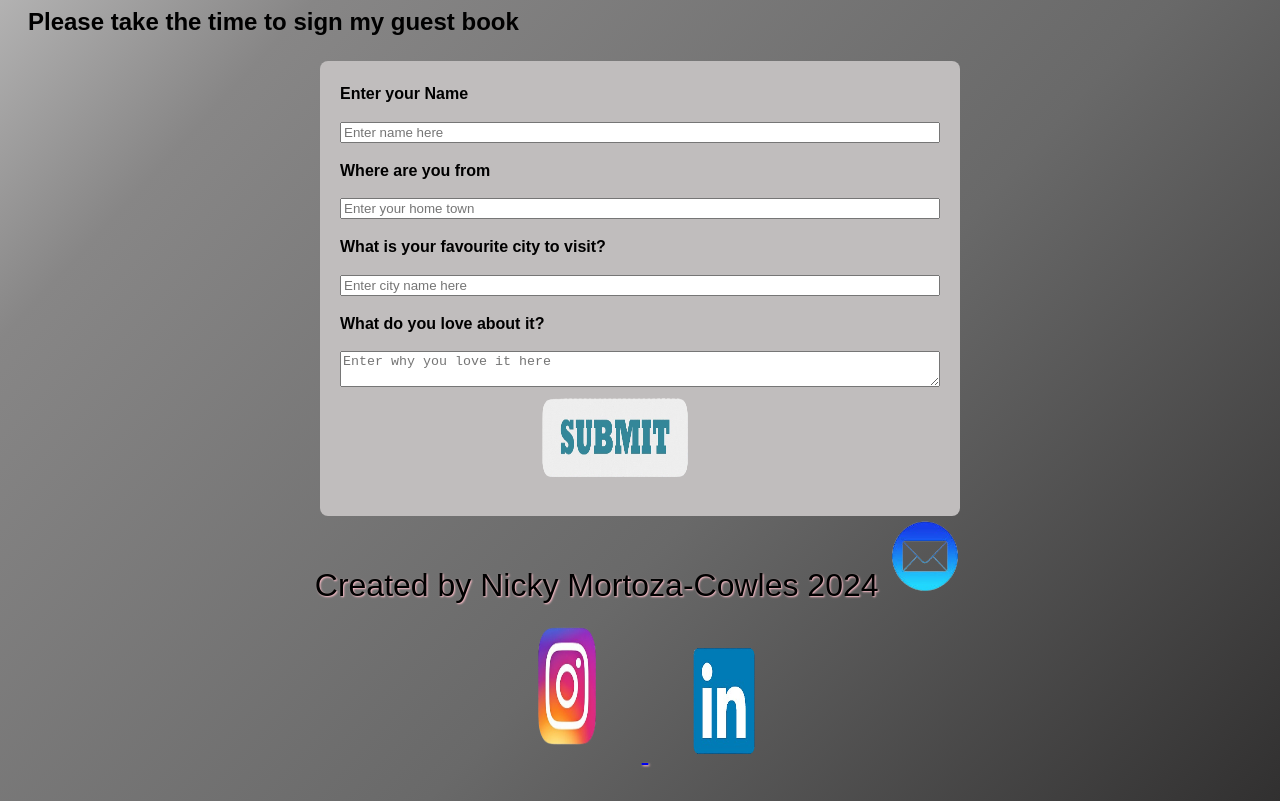
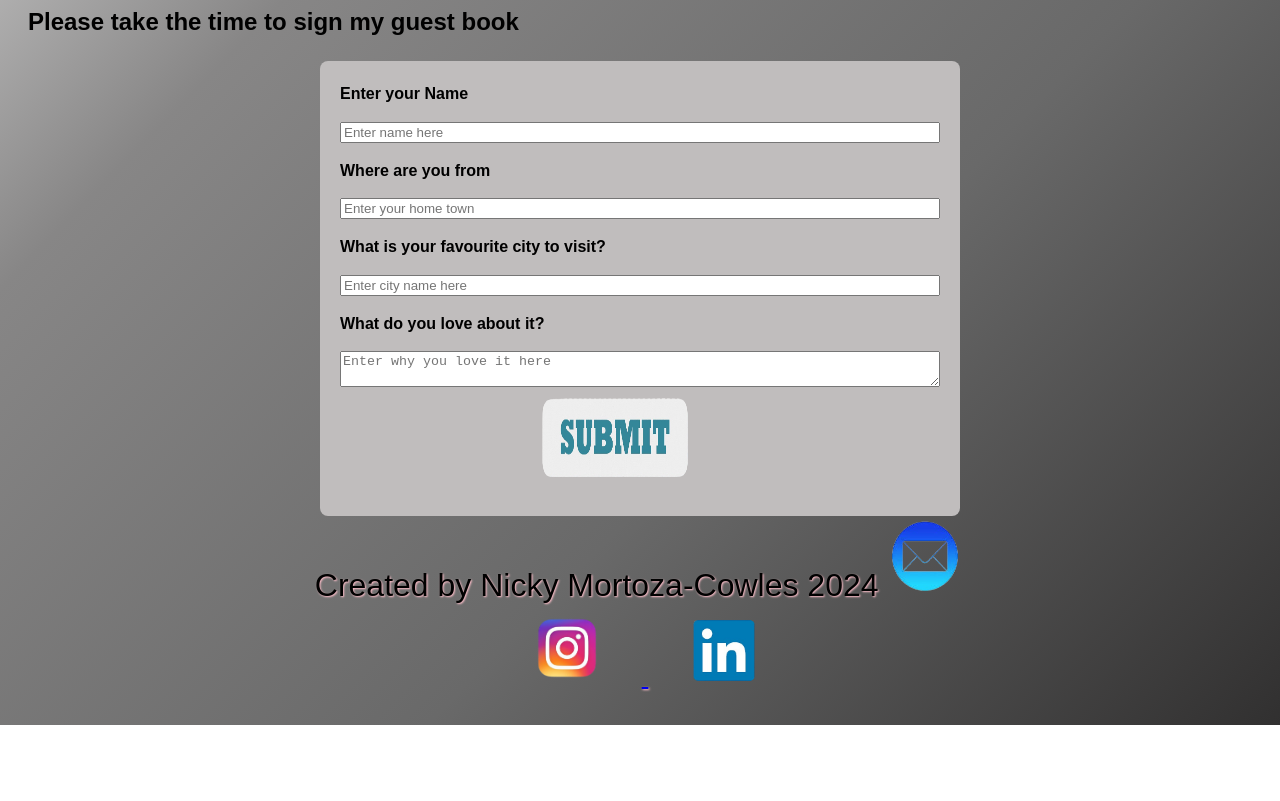
Before and after one commit to nicky-mc/Week-4-Visitor-Guest-Book, a website built with Vite: page client/index.html in a window 1280 px wide. Shown: the part 582-1383 px from the top of the page. After the commit the page ends 1307 px from the top, so only its background shows below. Built offline with nearby package versions, Linux system fonts and the light colour scheme; no server answers.

Commit message:
Update index.html

```diff
--- a/client/index.html
+++ b/client/index.html
@@ -109,7 +109,6 @@
             src="./instagram-removebg-preview.png"
             alt="Instagram icon"
             width="150"
-            height="150"
           />
         </a>
         <a
@@ -120,7 +119,7 @@
             src="./linkedin-removebg-preview.png"
             alt="LinkedIn icon"
             width="120"
-            height="120"
+
           />
         </a>
       </div>
```
